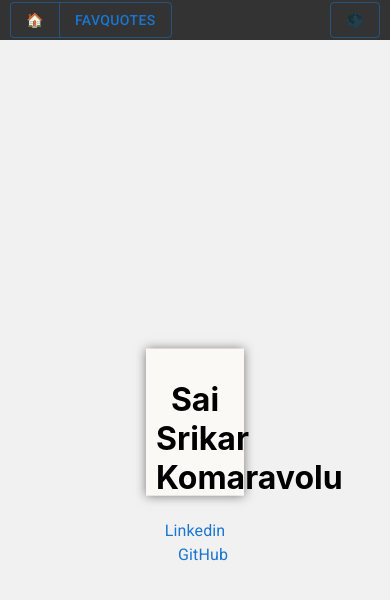
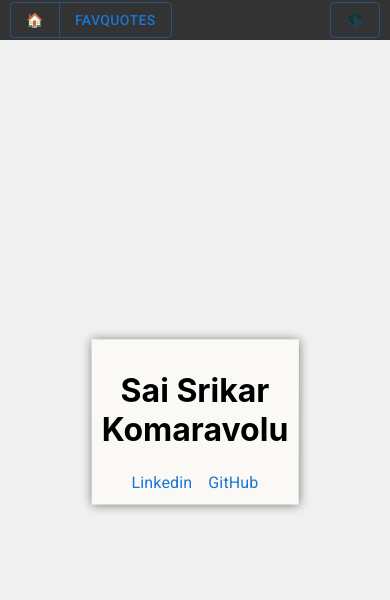
Before and after one commit to saisrikark/saisrikark.github.io, a React (Create React App) app: page / in a window 390 px wide. Shown: the top 600 px of the page. Built offline with nearby package versions, Linux system fonts and the light colour scheme; the HTML template or start-up script is replaced by a standard one.

Commit message:
making things responsive

```diff
--- a/src/FavouriteQuotes.css
+++ b/src/FavouriteQuotes.css
@@ -4,8 +4,9 @@
   left: 50%;
   transform: translate(-50%, -50%);
   text-align: center;
-  width: 40%;
-  height: 20%;
+  min-width: 40%;
+  width: auto;
+  min-height: 30%;
   background-color: #FAF9F6;
   border: 10px solid transparent;
   border-image: linear-gradient(to bottom, #FAF9F6, transparent);
@@ -15,7 +16,7 @@
 
 .Navigate {
   position: absolute;
-  top: 65%;
+  top: 70%;
   left: 50%;
   transform: translate(-50%, -50%);
   text-align: center;
--- a/src/Home.css
+++ b/src/Home.css
@@ -4,8 +4,8 @@
   left: 50%;
   transform: translate(-50%, -50%);
   text-align: center;
-  height: 15%;
-  width: 20%;
+  width: auto;
+  height: auto;
   border: 10px solid transparent;
   border-image: linear-gradient(to bottom, #FAF9F6, transparent);
   border-image-slice: 1;
```
